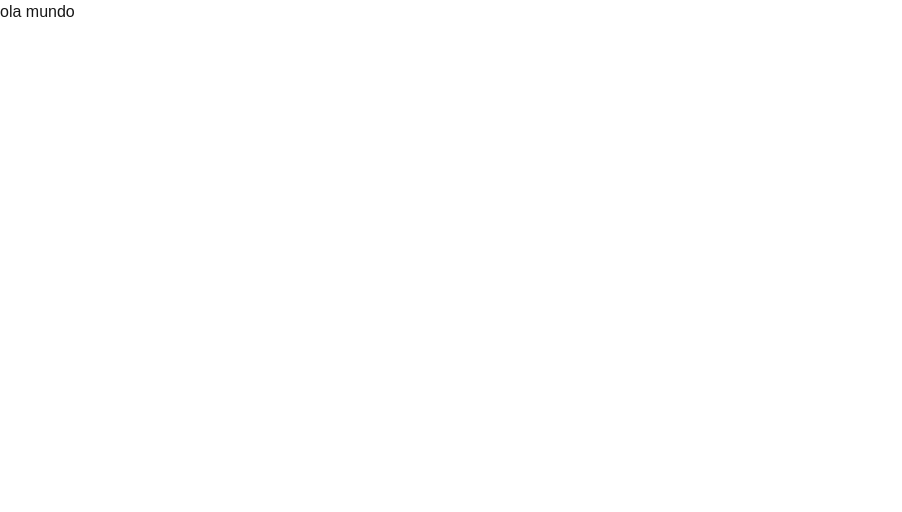
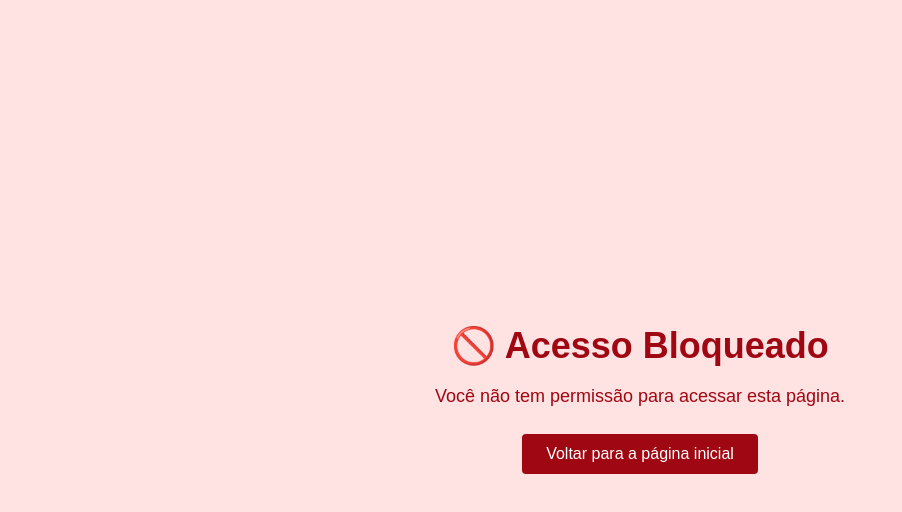
Before and after one commit to GhostS1x/June-celebration, a Next.js app in the folder fj-front-web/: page / in a window 1280 px wide. Shown: the top 512 px of the page, without its empty margins (0-902 px from the left). Built offline with nearby package versions, Linux system fonts and the light colour scheme.

Commit message:
adicionando a pagina de bloqueados

```diff
--- /dev/null
+++ b/fj-front-web/src/app/page.jsx
@@ -0,0 +1,25 @@
+// pages/bloqueado.js
+
+import Head from 'next/head';
+
+export default function Bloqueado() {
+  return (
+    <>
+      <Head>
+        <title>Acesso Bloqueado</title>
+      </Head>
+      <div className="flex flex-col items-center justify-center min-h-screen bg-red-100 text-red-800 text-center px-4">
+        <h1 className="text-4xl font-bold mb-4">🚫 Acesso Bloqueado</h1>
+        <p className="text-lg mb-6">
+          Você não tem permissão para acessar esta página.
+        </p>
+        <a
+          href="/"
+          className="bg-red-800 text-white px-6 py-2 rounded hover:bg-red-900 transition"
+        >
+          Voltar para a página inicial
+        </a>
+      </div>
+    </>
+  );
+}
--- a/fj-front-web/src/app/page.tsx
+++ /dev/null
@@ -1,7 +0,0 @@
-export default function Home() {
-  return (
-    <>
-    ola mundo
-    </>
-  );
-}
--- a/fj-front-web/tsconfig.json
+++ b/fj-front-web/tsconfig.json
@@ -22,6 +22,6 @@
       "@/*": ["./src/*"]
     }
   },
-  "include": ["next-env.d.ts", "**/*.ts", "**/*.tsx", ".next/types/**/*.ts", "src/app/pages/coi19sj29/page.jsx"],
+  "include": ["next-env.d.ts", "**/*.ts", "**/*.tsx", ".next/types/**/*.ts", "src/app/pages/coi19sj29/page.jsx", "src/app/page.jsx"],
   "exclude": ["node_modules"]
 }
```
